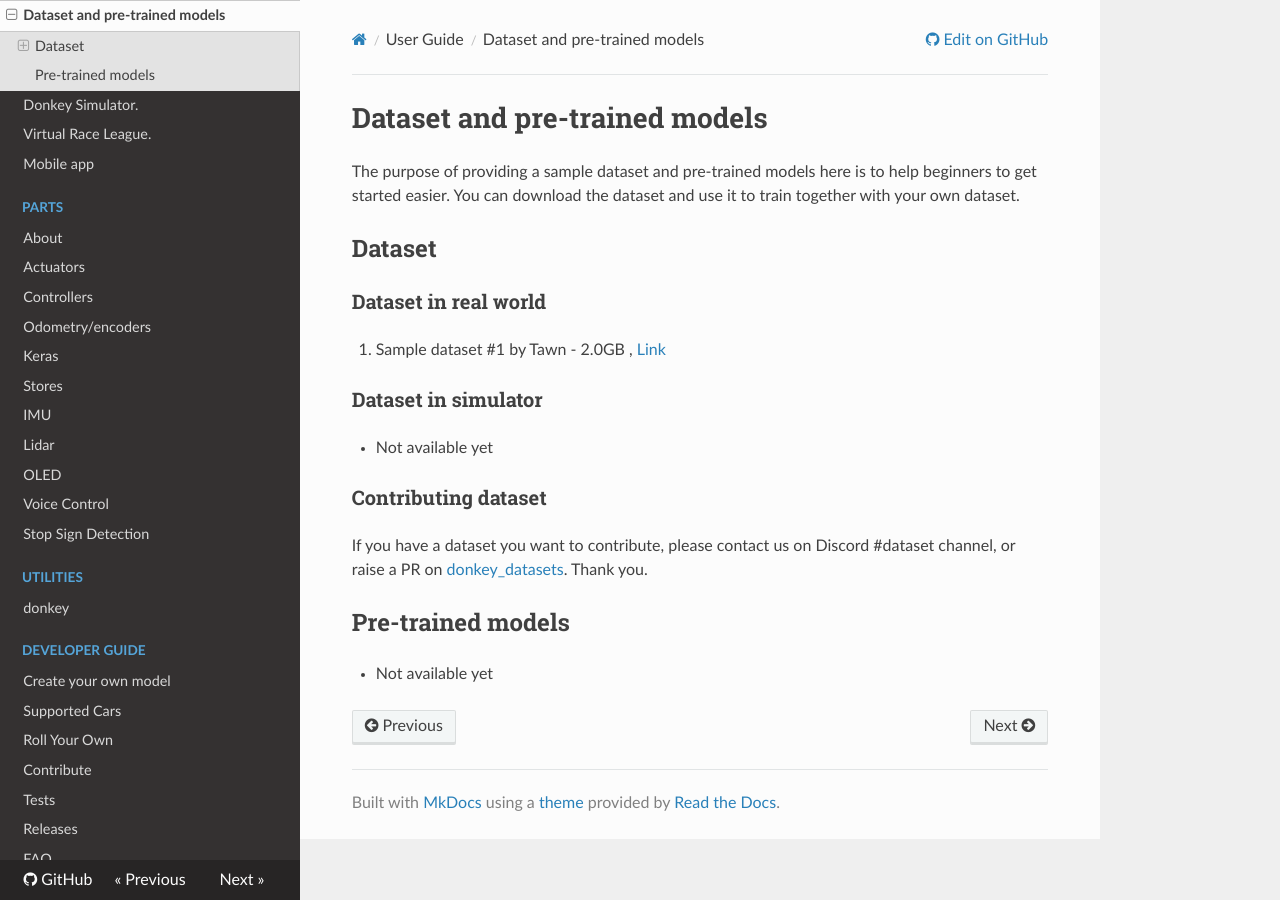
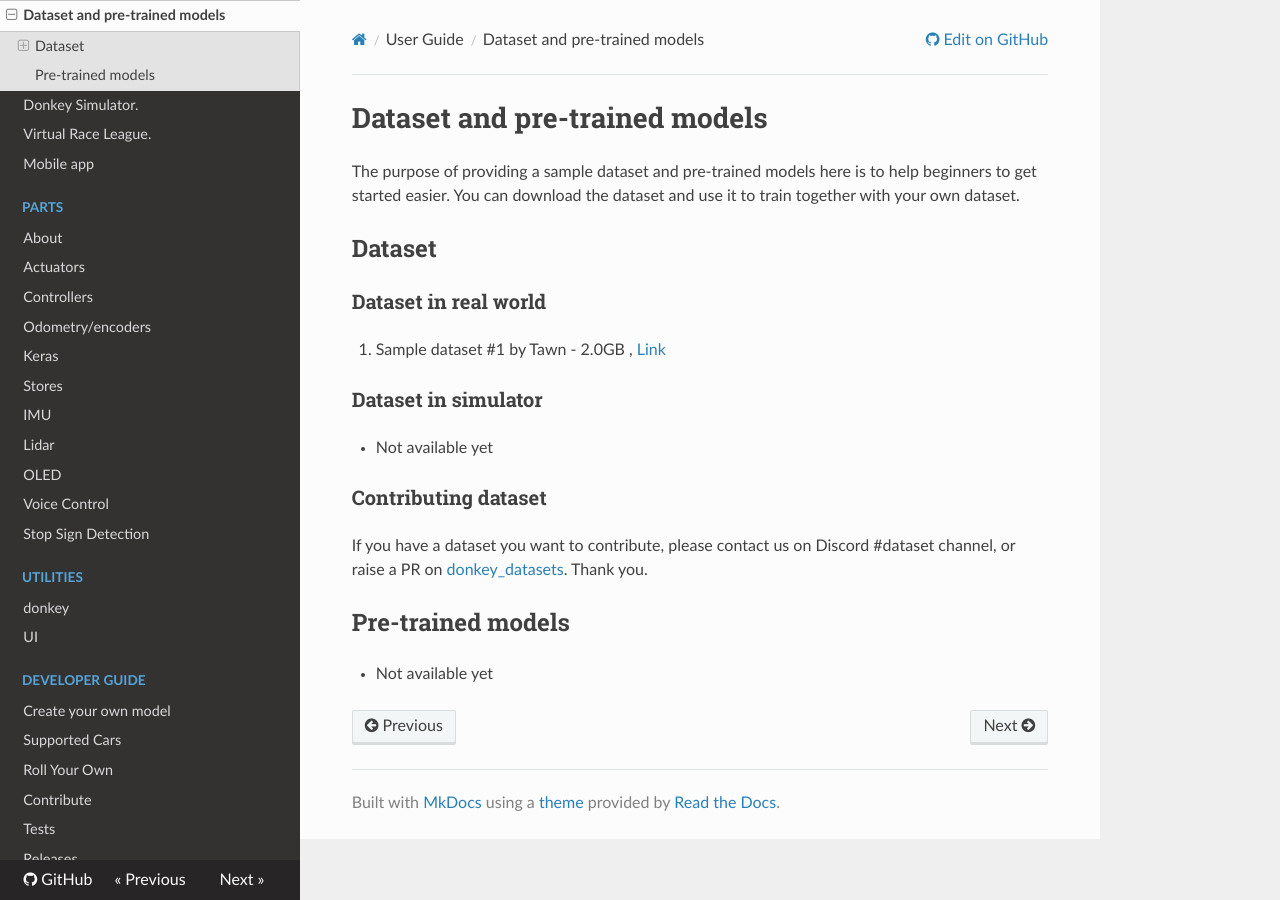
Before and after one commit to autorope/donkeydocs, an MkDocs documentation site: the page built from docs/guide/dataset_pretrained_models.md, in a window 1280 px wide. Built offline with MkDocs 1.6.1, drawn with Linux system fonts in a browser that asks for light colours; nearby versions of some CDN libraries; old or Windows-style settings are respelled for this version of MkDocs.

Commit message:
Add UI to table of contents

```diff
--- a/mkdocs.yml
+++ b/mkdocs.yml
@@ -35,6 +35,7 @@ pages:
       - 'Stop Sign Detection': parts/stop_sign_detection.md
   - Utilities:
       - 'donkey': utility/donkey.md
+      - 'UI': utility/ui.md
   - Developer Guide:
       - 'Create your own model': dev_guide/model.md
 
```
